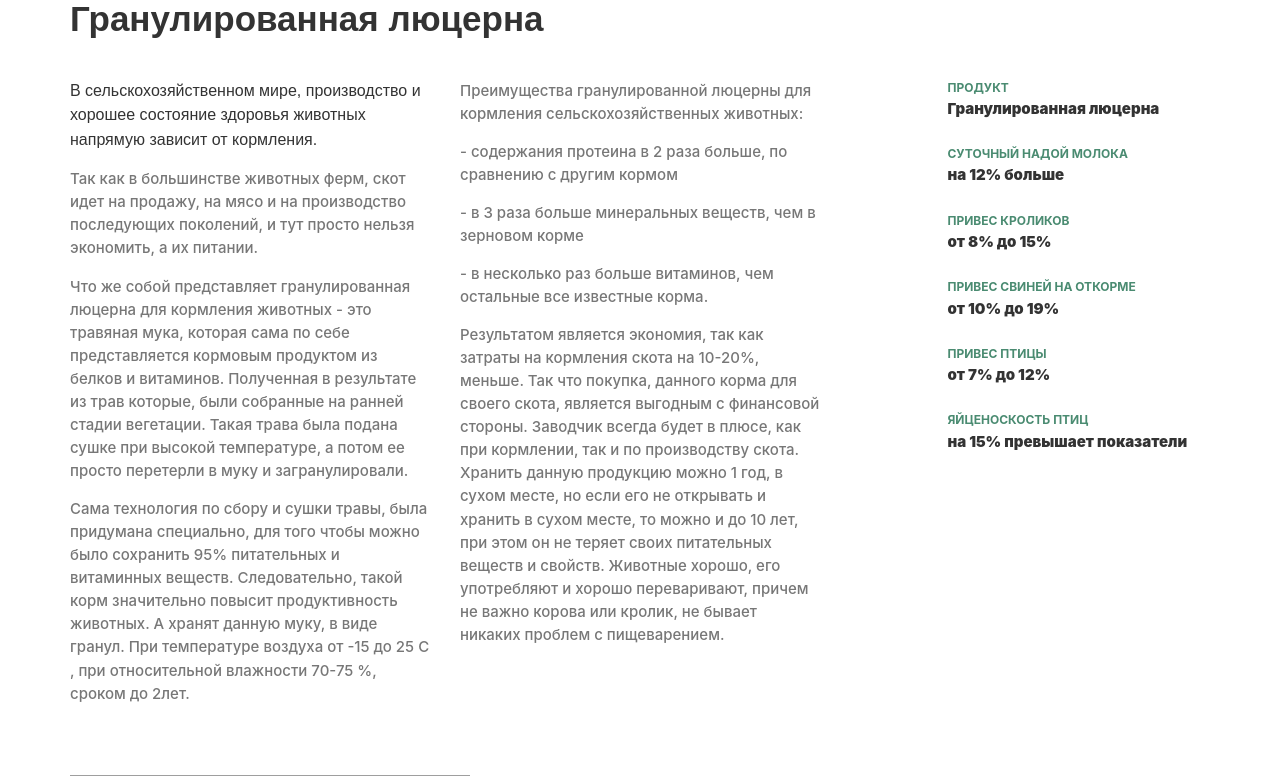
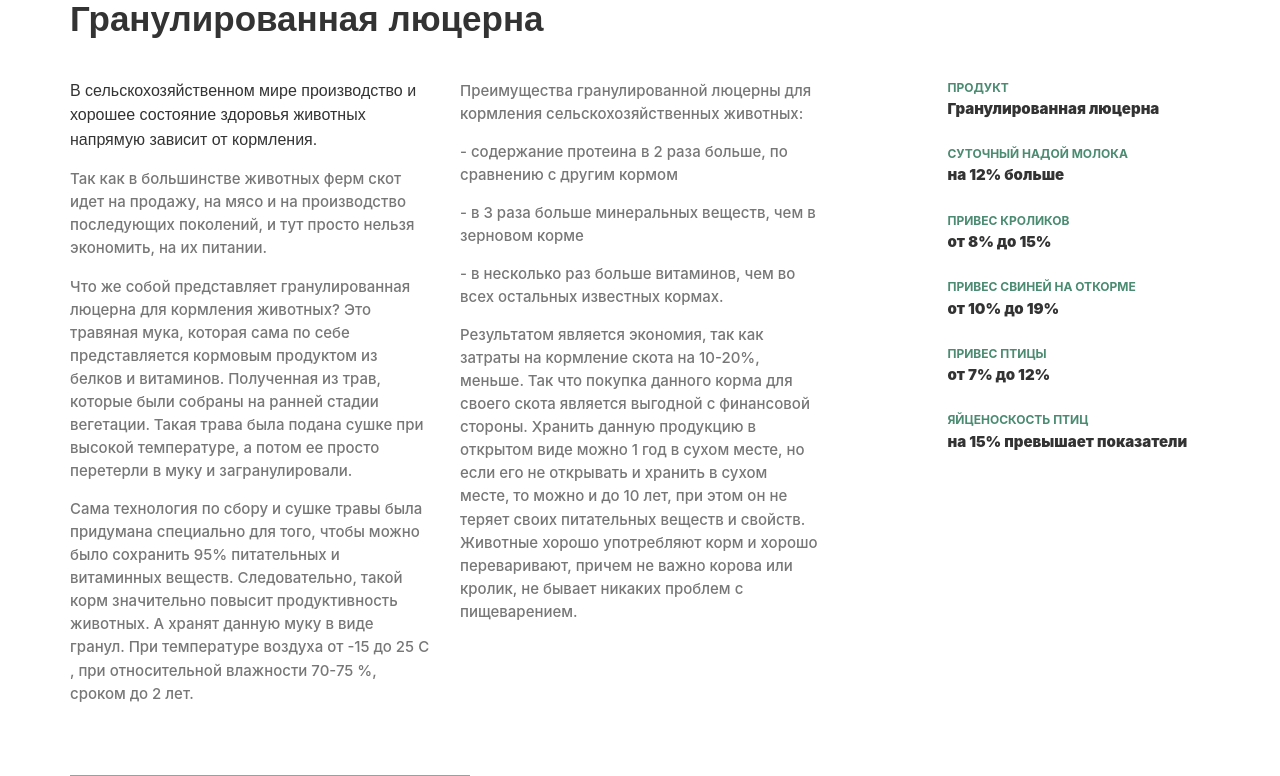
Before and after one commit to MaximPekshev/lucerna, a Django app: page /products/ in a window 1280 px wide. Shown: the part 700-1476 px from the top of the page. Run offline with Django 3.2, Linux system fonts and the light colour scheme; some libraries are stand-ins or nearby versions; grey boxes are pictures that could not be loaded.

Commit message:
исправление орфографии

```diff
--- a/baseapp/templates/baseapp/about.html
+++ b/baseapp/templates/baseapp/about.html
@@ -43,7 +43,7 @@ page-about
 					</p>
 
 					<p>
-						Благодаря грамотно подобранному персоналу, проработанному до мелочей современному, технологичному процессу производства, качеству выпускаемой продукции, а также любви к своему делу, мы добиваемся того, чтобы в команде с  сельхоз товаропроизводителями обеспечить здоровье животных, максимальную, генетически заложенную продуктивность (молочную, яичную, мясную – прирост живой массы), сократить заболеваемость и падеж, снизить затраты на лечение поголовья, повысить иммунный статус и устойчивость к инфекциям, и , в итоге, повысить экономическую эффективность ведения хозяйства.
+						Благодаря грамотно подобранному персоналу, проработанному до мелочей современному, технологичному процессу производства, качеству выпускаемой продукции, а также любви к своему делу, мы добиваемся того, чтобы в команде с  сельхозтоваропроизводителями обеспечить здоровье животных, максимальную, генетически заложенную продуктивность (молочную, яичную, мясную – прирост живой массы), сократить заболеваемость и падеж, снизить затраты на лечение поголовья, повысить иммунный статус и устойчивость к инфекциям, и , в итоге, повысить экономическую эффективность ведения хозяйства.
 					</p>
 
 					<p class="col-lg-MB-20">&nbsp;</p>
--- a/baseapp/templates/baseapp/index.html
+++ b/baseapp/templates/baseapp/index.html
@@ -271,7 +271,7 @@
 
 								<p>
 									Основным питанием для крупнорогатого скота, выращиваемого на фермах,  является специальный корм для животных. От качества питания зависит скорость набора веса и даже вкусовые качества мяса.
-									Если учитывать, что в России многие занимаются выращиванием бычков и коров, а также лошадей, овец и кроликов корма Российского производства для них очень необходимы. Особенно выгодным является производство гранул травяной муки.
+									Если учитывать, что в России многие занимаются выращиванием бычков и коров, а также лошадей, овец и кроликов. корма Российского производства для них очень необходимы. Особенно выгодным является производство гранул травяной муки.
 								</p>
 							</div>
 						</div>
@@ -290,8 +290,8 @@
 								<h3 class="product__item__title"><a href="{% url 'show_products' %}">Гранулированная солома</a></h3>
 
 								<p>
-									Соломенные гранулы для подстилки в денники Лошадей.
-									В чем же плюсы соломенных гранул и почему им по целому ряду критериев уступают, привычные нам подстилки для денников? В отличие от опилок, соломенные гранулы впитывают в два раза больше влаги и прекрасно удерживают запах аммиака, а отходы от такой подстилки – отличное удобрение, в отличие от крайне медленно разлагающихся опилок. К тому же последние могут содержать химические вещества, которыми обрабатывались деревья, что точно не скажется положительно на здоровье лошади.
+									Соломенные гранулы для подстилки в денники лошадей.
+									В чем же плюсы соломенных гранул и почему им по целому ряду критериев уступают привычные нам подстилки для денников? В отличие от опилок, соломенные гранулы впитывают в два раза больше влаги и прекрасно удерживают запах аммиака, а отходы от такой подстилки – отличное удобрение, в отличие от крайне медленно разлагающихся опилок. К тому же последние могут содержать химические вещества, которыми обрабатывались деревья, что точно не скажется положительно на здоровье лошади.
 								</p>
 							</div>
 						</div>
--- a/baseapp/templates/baseapp/products.html
+++ b/baseapp/templates/baseapp/products.html
@@ -38,18 +38,18 @@ page-product-case
 				<div class="row">
 					<div class="col-md-6 col-lg-4">
 						<div class="column">
-							<h4>В сельскохозяйственном мире, производство и хорошее состояние здоровья животных напрямую зависит от кормления.</h4>
+							<h4>В сельскохозяйственном мире производство и хорошее состояние здоровья животных напрямую зависит от кормления.</h4>
 
 							<p>
-								Так как в большинстве животных ферм, скот идет на продажу, на мясо и на производство последующих поколений, и тут просто нельзя экономить, а их питании.
+								Так как в большинстве животных ферм скот идет на продажу, на мясо и на производство последующих поколений, и тут просто нельзя экономить, на их питании.
 							</p>
 
 							<p>
-								Что же собой представляет гранулированная люцерна для кормления животных - это травяная мука, которая сама по себе представляется кормовым продуктом из белков и витаминов. Полученная в результате из трав которые, были собранные на ранней стадии вегетации. Такая трава была подана сушке при высокой температуре, а потом ее просто перетерли в муку и загранулировали.
+								Что же собой представляет гранулированная люцерна для кормления животных? Это травяная мука, которая сама по себе представляется кормовым продуктом из белков и витаминов. Полученная из трав, которые были собраны на ранней стадии вегетации. Такая трава была подана сушке при высокой температуре, а потом ее просто перетерли в муку и загранулировали.
 							</p>
 
 							<p>
-								Сама технология по сбору и сушки травы, была придумана специально, для того чтобы можно было сохранить 95% питательных и витаминных веществ. Следовательно, такой корм значительно повысит продуктивность животных. А хранят данную муку, в виде гранул. При температуре воздуха от -15 до 25 С , при относительной влажности 70-75 %, сроком до 2лет.
+								Сама технология по сбору и сушке травы была придумана специально для того, чтобы можно было сохранить 95% питательных и витаминных веществ. Следовательно, такой корм значительно повысит продуктивность животных. А хранят данную муку в виде гранул. При температуре воздуха от -15 до 25 С , при относительной влажности 70-75 %, сроком до 2 лет.
 							</p>
 						</div>
 					</div>
@@ -61,7 +61,7 @@ page-product-case
 							</p>
 
 							<p>
-								- содержания протеина в 2 раза больше, по сравнению с другим кормом
+								- содержание протеина в 2 раза больше, по сравнению с другим кормом
 							</p>
 
 							<p>
@@ -69,11 +69,11 @@ page-product-case
 							</p>
 
 							<p>
-								- в несколько раз больше витаминов, чем остальные все известные корма.
+								- в несколько раз больше витаминов, чем во всех остальных известных кормах.
 							</p>
 							<p>
-								Результатом является экономия, так как затраты на кормления скота на 10-20%, меньше.
-								Так что покупка, данного корма для своего скота, является выгодным с финансовой стороны. Заводчик всегда будет в плюсе, как при кормлении, так и по производству скота. Хранить данную продукцию можно 1 год, в сухом месте, но если его не открывать и хранить в сухом месте, то можно и до 10 лет, при этом он не теряет своих питательных веществ и свойств. Животные хорошо, его употребляют и хорошо переваривают, причем не важно корова или кролик, не бывает никаких проблем с пищеварением.
+								Результатом является экономия, так как затраты на кормление скота на 10-20%, меньше.
+								Так что покупка данного корма для своего скота является выгодной с финансовой стороны. Хранить данную продукцию в открытом виде можно 1 год в сухом месте, но если его не открывать и хранить в сухом месте, то можно и до 10 лет, при этом он не теряет своих питательных веществ и свойств. Животные хорошо употребляют корм и хорошо переваривают, причем не важно корова или кролик, не бывает никаких проблем с пищеварением.
 							</p>
 						</div>
 					</div>
@@ -123,7 +123,7 @@ page-product-case
 
 							<p>
 								Основным питанием для крупнорогатого скота, выращиваемого на фермах,  является специальный корм для животных. От качества питания зависит скорость набора веса и даже вкусовые качества мяса.
-								Если учитывать, что в России многие занимаются выращиванием бычков и коров, а также лошадей, овец и кроликов корма Российского производства для них очень необходимы. Особенно выгодным является производство гранул травяной муки.
+								Если учитывать, что в России многие занимаются выращиванием бычков и коров, а также лошадей, овец и кроликов, корма Российского производства для них очень необходимы. Особенно выгодным является производство гранул травяной муки.
 							</p>
 
 							<p>
@@ -132,11 +132,8 @@ page-product-case
 							</p>
 
 							<p>
-								 Травяную муку в кормлении животных используют для улучшения полноценности рациона. Преимущества гранулированной люцерны для кормления сельскохозяйственных животных:
+								 Травяную муку в кормлении животных используют для улучшения полноценности рациона. Преимущества гранулированной люцерны для кормления сельскохозяйственных животных.
 							</p>
-							<p>- содержания протеина в 2 раза больше, по сравнению с другим кормом;</p>
-							<p>- в 3 раза больше минеральных веществ, чем в зерновом корме;</p>
-							<p>- в несколько раз больше витаминов, чем остальные все известные корма.</p>
 						</div>
 					</div>
 
@@ -176,7 +173,7 @@ page-product-case
 					<div class="col-lg-7">
 						<div class="column">
 							<p>
-								Соломенные гранулы для подстилки в денники Лошадей.
+								Соломенные гранулы для подстилки в денники лошадей.
 								В чем же плюсы соломенных гранул и почему им по целому ряду критериев уступают, привычные нам подстилки для денников? В отличие от опилок, соломенные гранулы впитывают в два раза больше влаги и прекрасно удерживают запах аммиака, а отходы от такой подстилки – отличное удобрение, в отличие от крайне медленно разлагающихся опилок. К тому же последние могут содержать химические вещества, которыми обрабатывались деревья, что точно не скажется положительно на здоровье лошади.
 							</p>
 
```
Also changed, not shown: baseapp/templates/baseapp/production.html (+5 -5 lines).
